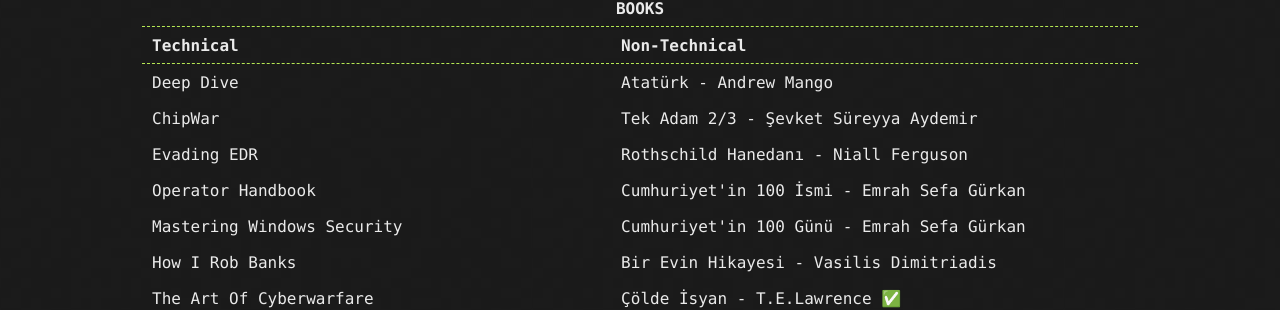
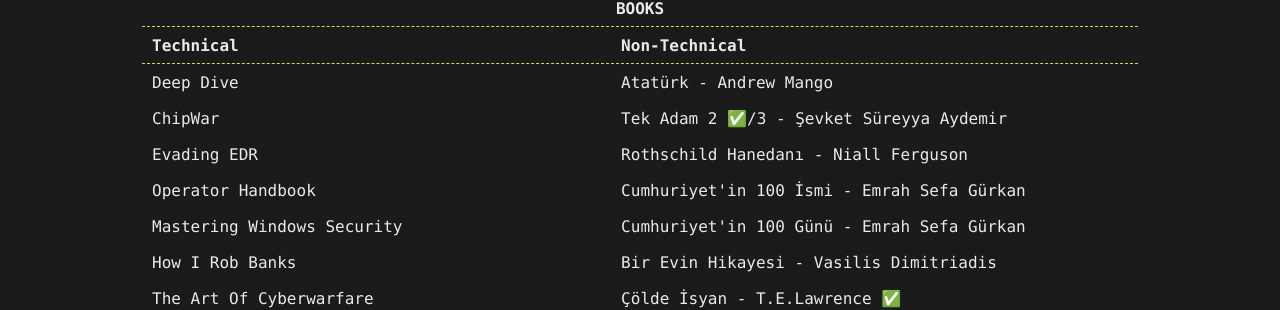
Before and after one commit to fatihh92/fatihh92.github.io, a Jekyll site: the page built from books.md, in a window 1280 px wide. Shown: the part 223-533 px from the top of the page. Built offline with Jekyll 4.4.1, drawn with Linux system fonts in a browser that asks for light colours; some of the changed lines change nothing that is shown.

Commit message:
tekadam2

```diff
--- a/books.md
+++ b/books.md
@@ -13,7 +13,7 @@
 </tr>
 <tr>
 <td>ChipWar</td>
-<td>Tek Adam 2/3 - Şevket Süreyya Aydemir</td>
+<td>Tek Adam 2 &#9989;/3 - Şevket Süreyya Aydemir</td>
 </tr>
 <tr>
 <td>Evading EDR</td>
```
